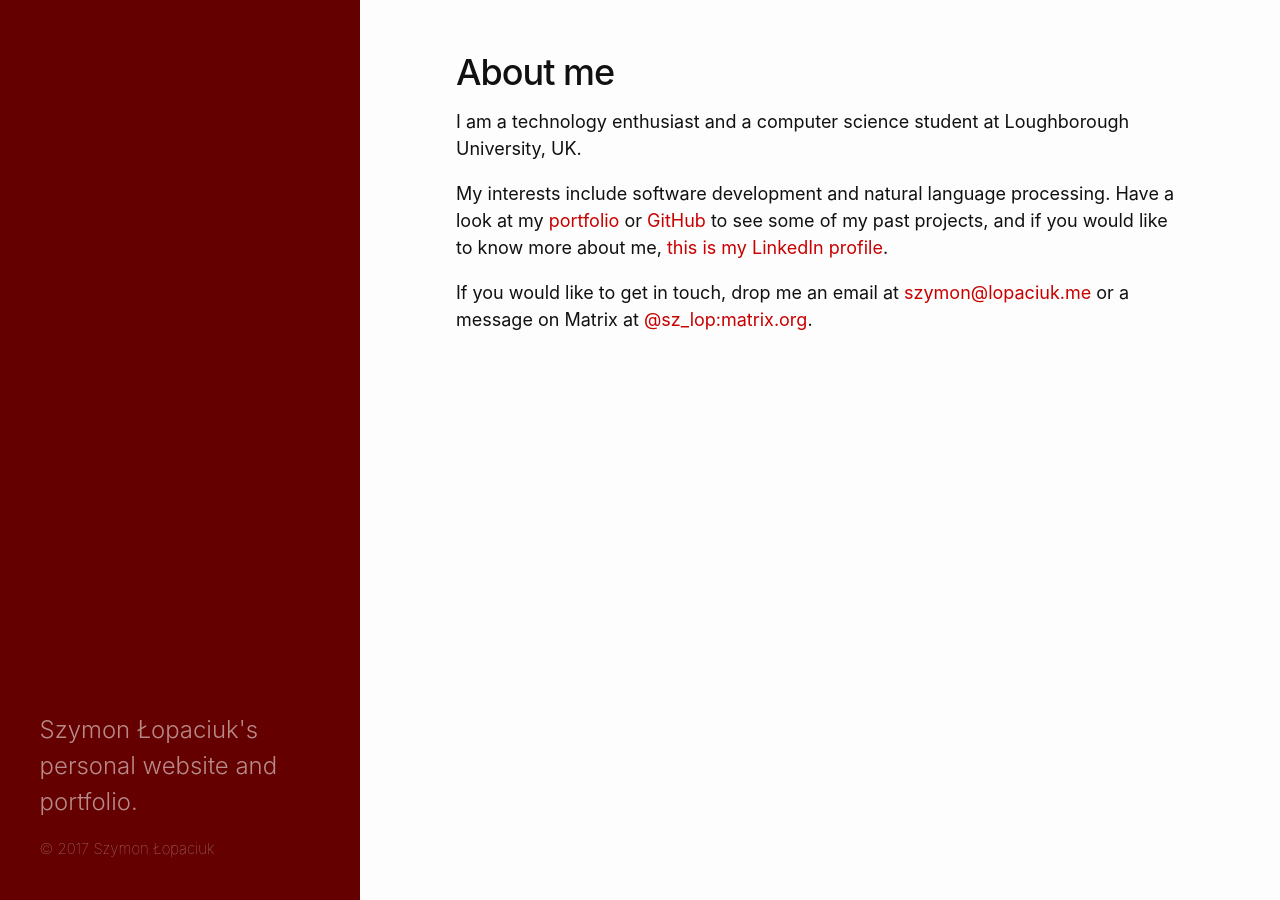
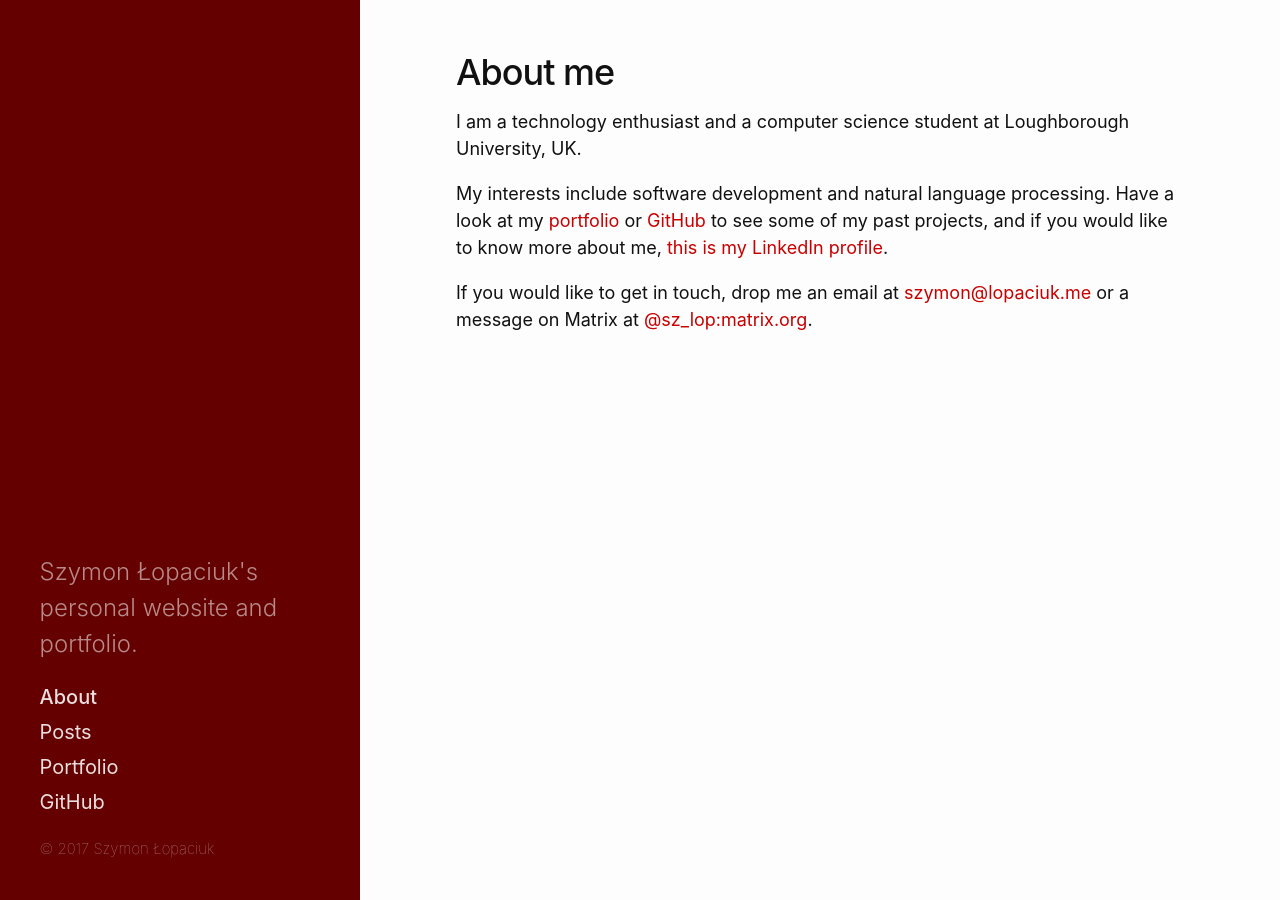
Before and after one commit to szymonlopaciuk/szymonlopaciuk.github.io, a Jekyll site: the page built from index.md, in a window 1280 px wide. Built offline with Jekyll 4.4.1, drawn with Linux system fonts in a browser that asks for light colours.

Commit message:
fixed bug in side menu

```diff
--- a/_sass/_sidebar.scss
+++ b/_sass/_sidebar.scss
@@ -80,7 +80,7 @@
 .tagline {
   display: none;
 }
-@media (min-width: 58rem) {
+@media (min-width: 58em) {
   .tagline {
     display: block;
   }
@@ -96,11 +96,13 @@
   display: none;
 }
 
-.collapsable {
-  max-height: 0;
-  overflow: hidden;
-  margin-top: 0;
-  transition: all 0.25s ease-out;
+@media (max-width: 58em) {
+  .collapsable {
+    max-height: 0;
+    overflow: hidden;
+    margin-top: 0;
+    transition: all 0.25s ease-out;
+  }
 }
 
 input[type=checkbox]:checked ~ .collapsable {
@@ -133,7 +135,7 @@ input[type=checkbox]:checked ~ .menu-label {
     display: inline-block;
   }
 }
-@media (min-width: 58rem) {
+@media (min-width: 58em) {
   .menu-label {
     display: none;
   }
@@ -148,7 +150,7 @@ input[type=checkbox]:checked ~ .menu-label {
   display: none;
   margin-bottom: 0;
 }
-@media (min-width: 58rem) {
+@media (min-width: 58em) {
   .copyright {
     font-size: 0.83em;
     font-weight: 100;
```
